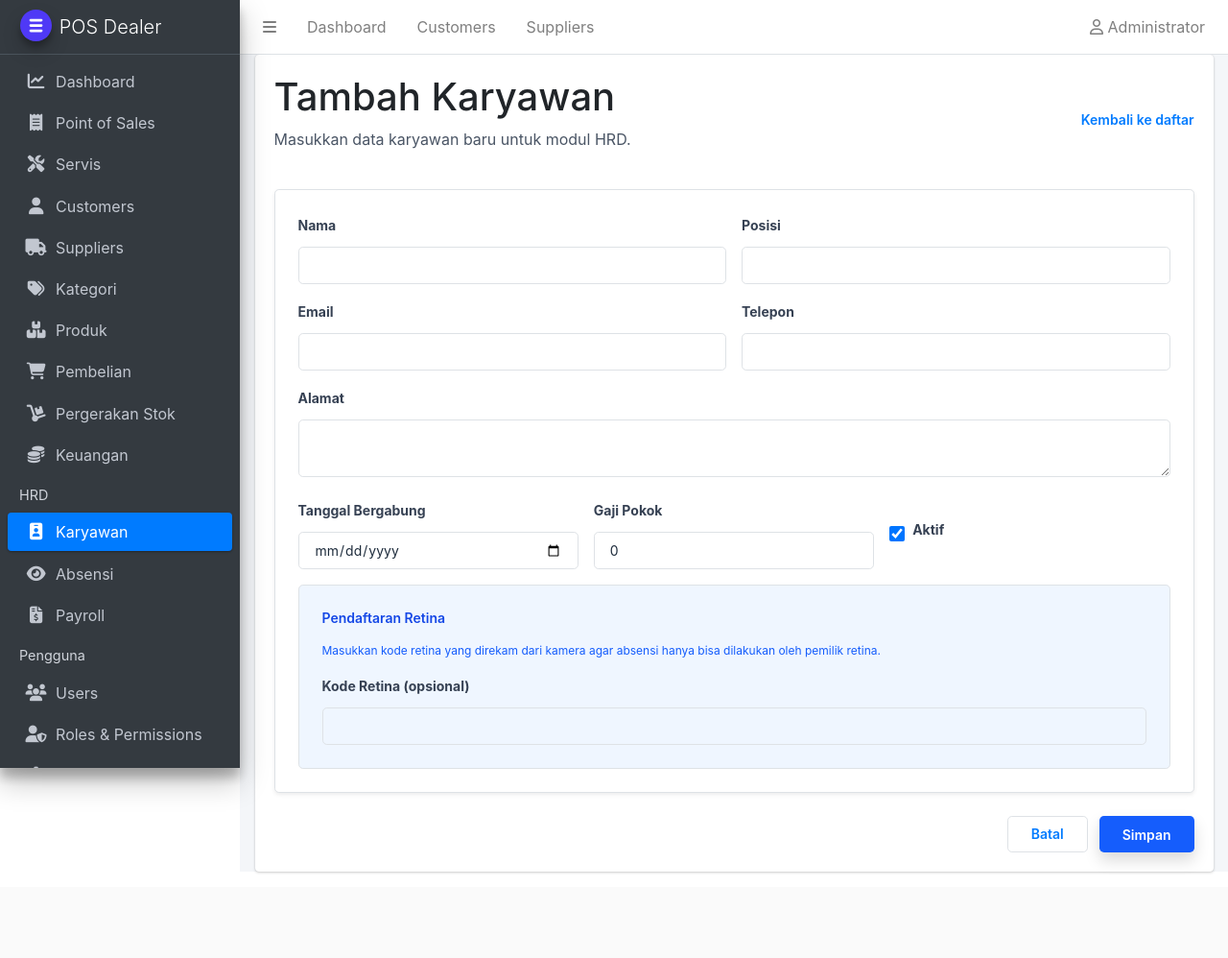
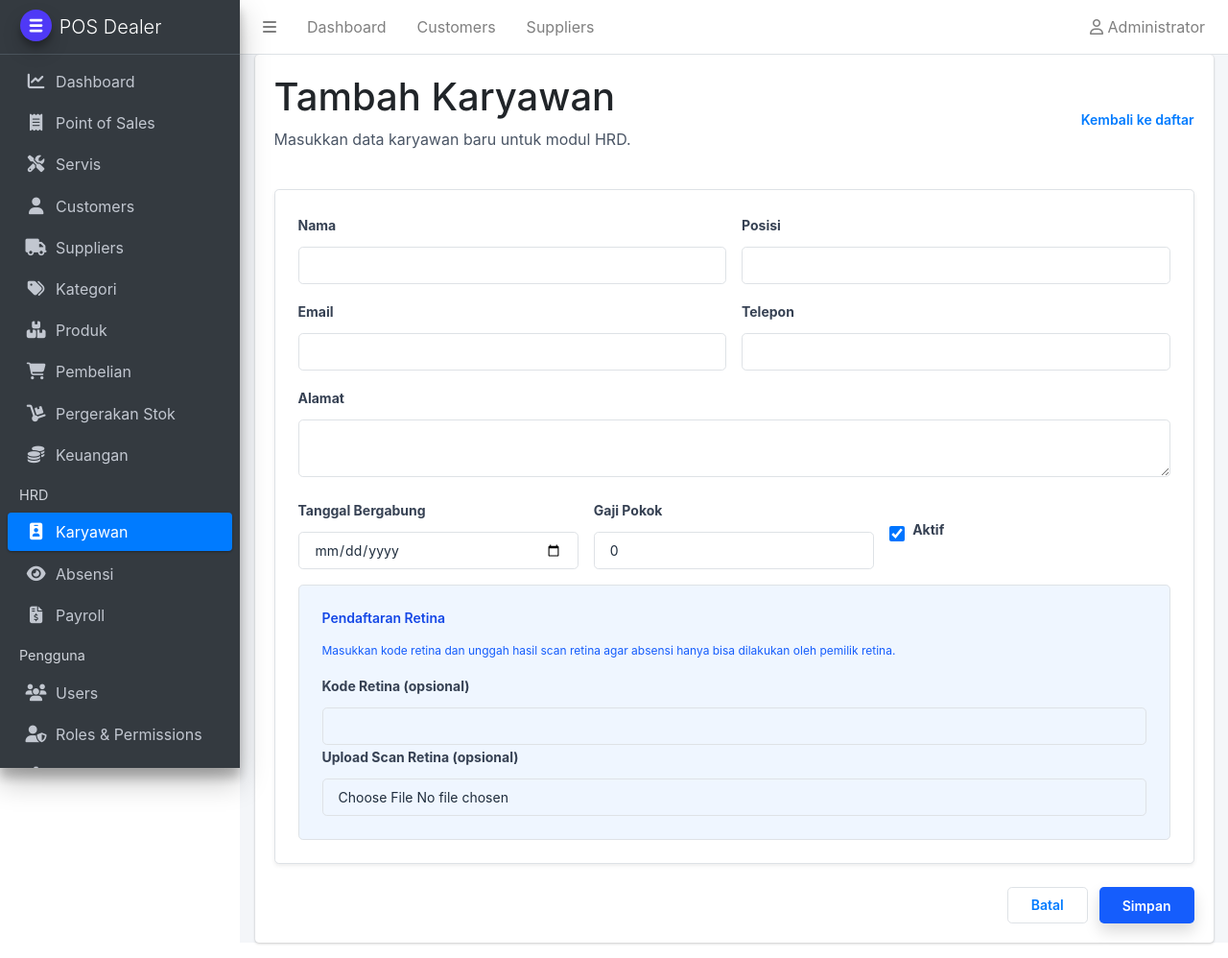
Before and after one commit to deevseek/poslaravel, a Laravel app: page /employees/create in a window 1280 px wide. Shown: the whole page at 96% size. Before the commit the page ends 910 px from the top, so only its background shows below. Run offline with Laravel 12, Linux system fonts and the light colour scheme; a user stored in the database is signed in; data comes from the database, SQL or seed files in the repository; style sheets or scripts are compiled from the project's sources; some libraries are stand-ins or nearby versions.

Commit message:
Add retina scan image storage for employees

```diff
--- a/app/Http/Controllers/EmployeeController.php
+++ b/app/Http/Controllers/EmployeeController.php
@@ -6,6 +6,7 @@ use App\Models\Employee;
 use Illuminate\Http\RedirectResponse;
 use Illuminate\Http\Request;
 use Illuminate\Support\Facades\Hash;
+use Illuminate\Support\Facades\Storage;
 use Illuminate\View\View;
 
 class EmployeeController extends Controller
@@ -34,16 +35,21 @@ class EmployeeController extends Controller
             'base_salary' => ['nullable', 'numeric', 'min:0'],
             'is_active' => ['nullable', 'boolean'],
             'retina_scan_code' => ['nullable', 'string', 'max:255'],
+            'retina_scan_image' => ['nullable', 'image', 'max:4096'],
         ]);
 
         $validated['is_active'] = (bool) ($validated['is_active'] ?? true);
+
+        if ($request->hasFile('retina_scan_image')) {
+            $validated['retina_scan_path'] = $request->file('retina_scan_image')->store('retina-scans', 'public');
+        }
 
         if (! empty($validated['retina_scan_code'])) {
             $validated['retina_signature'] = Hash::make($validated['retina_scan_code']);
             $validated['retina_registered_at'] = now();
         }
 
-        unset($validated['retina_scan_code']);
+        unset($validated['retina_scan_code'], $validated['retina_scan_image']);
 
         Employee::create($validated);
 
@@ -74,12 +80,23 @@ class EmployeeController extends Controller
             'base_salary' => ['nullable', 'numeric', 'min:0'],
             'is_active' => ['nullable', 'boolean'],
             'retina_scan_code' => ['nullable', 'string', 'max:255'],
+            'retina_scan_image' => ['nullable', 'image', 'max:4096'],
             'reset_retina' => ['nullable', 'boolean'],
+            'remove_retina_scan' => ['nullable', 'boolean'],
         ]);
 
         $validated['is_active'] = (bool) ($validated['is_active'] ?? false);
+        $resetRetina = ! empty($validated['reset_retina']);
+        $removeRetinaScan = ! empty($validated['remove_retina_scan']);
 
-        if (! empty($validated['reset_retina'])) {
+        if ($resetRetina || $removeRetinaScan) {
+            if ($employee->retina_scan_path) {
+                Storage::disk('public')->delete($employee->retina_scan_path);
+            }
+            $validated['retina_scan_path'] = null;
+        }
+
+        if ($resetRetina) {
             $validated['retina_signature'] = null;
             $validated['retina_registered_at'] = null;
         } elseif (! empty($validated['retina_scan_code'])) {
@@ -87,7 +104,15 @@ class EmployeeController extends Controller
             $validated['retina_registered_at'] = now();
         }
 
-        unset($validated['retina_scan_code'], $validated['reset_retina']);
+        if ($request->hasFile('retina_scan_image')) {
+            if ($employee->retina_scan_path) {
+                Storage::disk('public')->delete($employee->retina_scan_path);
+            }
+
+            $validated['retina_scan_path'] = $request->file('retina_scan_image')->store('retina-scans', 'public');
+        }
+
+        unset($validated['retina_scan_code'], $validated['retina_scan_image'], $validated['reset_retina'], $validated['remove_retina_scan']);
 
         $employee->update($validated);
 
--- a/app/Models/Employee.php
+++ b/app/Models/Employee.php
@@ -21,6 +21,7 @@ class Employee extends Model
         'is_active',
         'retina_signature',
         'retina_registered_at',
+        'retina_scan_path',
     ];
 
     protected $casts = [
--- a/resources/views/employees/create.blade.php
+++ b/resources/views/employees/create.blade.php
@@ -7,7 +7,7 @@
         <a href="{{ route('employees.index') }}" class="text-sm font-semibold text-blue-600 hover:text-blue-700">Kembali ke daftar</a>
     </div>
 
-    <form action="{{ route('employees.store') }}" method="POST" class="space-y-6">
+    <form action="{{ route('employees.store') }}" method="POST" enctype="multipart/form-data" class="space-y-6">
         @csrf
 
         <div class="rounded-lg border border-gray-200 bg-white p-6 shadow-sm space-y-4">
@@ -83,14 +83,22 @@
 
             <div class="rounded-lg border border-blue-100 bg-blue-50 p-4">
                 <p class="text-sm font-semibold text-blue-700">Pendaftaran Retina</p>
-                <p class="mt-1 text-xs text-blue-600">Masukkan kode retina yang direkam dari kamera agar absensi hanya bisa dilakukan oleh pemilik retina.</p>
-                <div class="mt-3">
+                <p class="mt-1 text-xs text-blue-600">Masukkan kode retina dan unggah hasil scan retina agar absensi hanya bisa dilakukan oleh pemilik retina.</p>
+                <div class="mt-3 space-y-3">
                     <label class="block text-sm font-semibold text-gray-700" for="retina_scan_code">Kode Retina (opsional)</label>
                     <input type="text" id="retina_scan_code" name="retina_scan_code" value="{{ old('retina_scan_code') }}"
                         class="mt-1 w-full rounded-lg border border-gray-300 px-3 py-2 text-sm focus:border-blue-500 focus:outline-none">
                     @error('retina_scan_code')
                         <p class="mt-1 text-sm text-red-600">{{ $message }}</p>
                     @enderror
+                    <div>
+                        <label class="block text-sm font-semibold text-gray-700" for="retina_scan_image">Upload Scan Retina (opsional)</label>
+                        <input type="file" id="retina_scan_image" name="retina_scan_image" accept="image/*"
+                            class="mt-1 w-full rounded-lg border border-gray-300 px-3 py-2 text-sm focus:border-blue-500 focus:outline-none">
+                        @error('retina_scan_image')
+                            <p class="mt-1 text-sm text-red-600">{{ $message }}</p>
+                        @enderror
+                    </div>
                 </div>
             </div>
         </div>
--- a/resources/views/employees/show.blade.php
+++ b/resources/views/employees/show.blade.php
@@ -69,6 +69,12 @@
                 @else
                     <p class="text-sm text-gray-600">Belum terdaftar</p>
                 @endif
+                @if ($employee->retina_scan_path)
+                    <div class="mt-2">
+                        <p class="text-xs text-gray-500">Scan retina tersimpan</p>
+                        <img src="{{ Storage::url($employee->retina_scan_path) }}" alt="Scan retina {{ $employee->name }}" class="mt-1 h-24 w-24 rounded-lg border border-gray-200 object-cover">
+                    </div>
+                @endif
             </div>
         </div>
 
```
Also changed, not shown: resources/views/employees/edit.blade.php (+18 -3 lines), database/migrations/2026_01_11_092752_add_retina_scan_path_to_employees_table.php (added).
